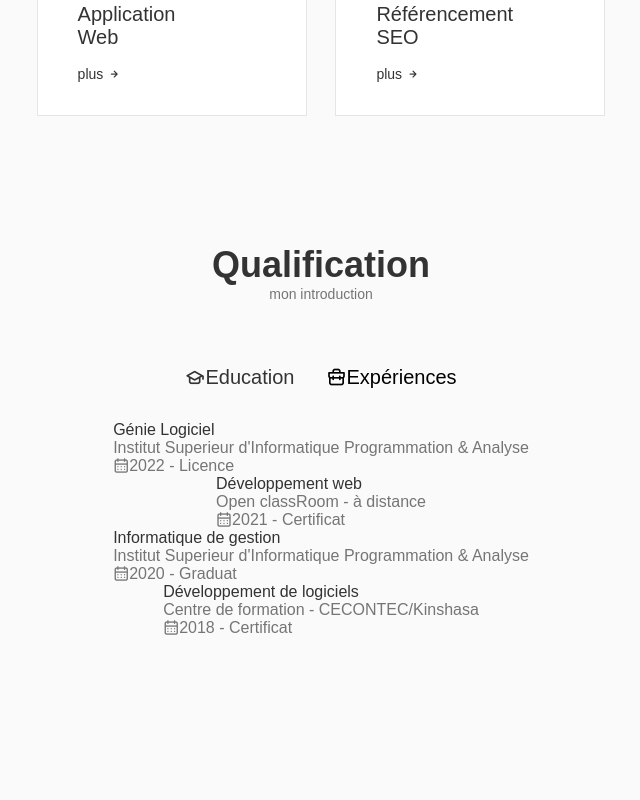
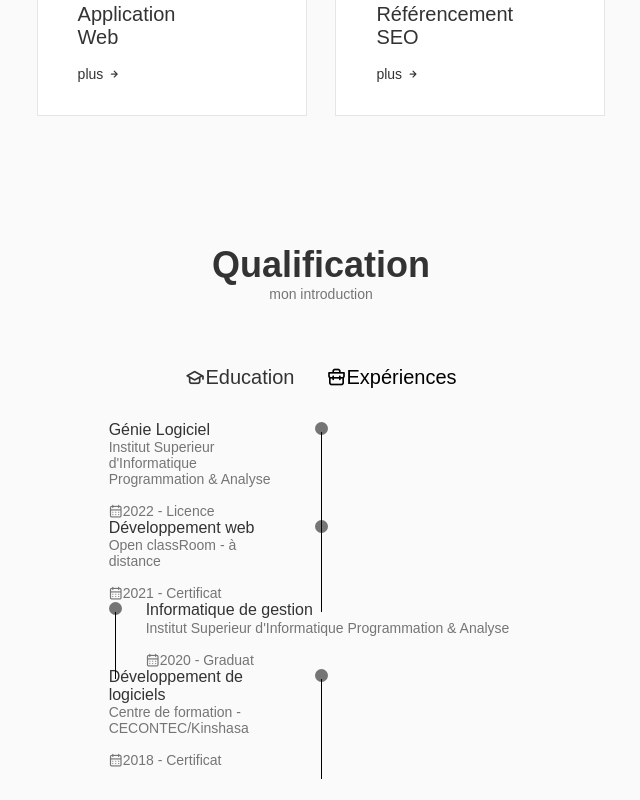
Before and after one commit to rovertnet/mon_portfolio, a React (Create React App) app: page / in a window 1280 px wide. Shown: the part 2742-3542 px from the top of the page, without its empty margins (319-959 px from the left). Before the commit the page ends 3411 px from the top, so only its background shows below. Built offline with nearby package versions, Linux system fonts and the light colour scheme.

Commit message:
un autre comite

```diff
--- a/src/composants/qualification/Qualification.jsx
+++ b/src/composants/qualification/Qualification.jsx
@@ -23,10 +23,7 @@ const Qualification = () => {
             <div className="qualification_sections">
                 <div className="qualification_content qualification_content-active">
                     <div className="qualification_data">
-                        <div>
-                            <span className="qualification_rounder"></span>
-                            <span className="qualification_line"></span>
-                        </div>
+
                         <div>
                             <h3 className="qualification_title">Génie Logiciel</h3>
                             <span className="qualification_subtitle">
@@ -37,13 +34,14 @@ const Qualification = () => {
                                 2022 - Licence
                             </div>
                         </div>
-                    </div>
-
-                      <div className="qualification_data">
                           <div>
                               <span className="qualification_rounder"></span>
                               <span className="qualification_line"></span>
                           </div>
+                    </div>
+
+                      <div className="qualification_data">
+
                           <div>
                               <h3 className="qualification_title">Développement web</h3>
                               <span className="qualification_subtitle">
@@ -53,6 +51,10 @@ const Qualification = () => {
                                   <i className="uil uil-calendar-alt"></i>
                                   2021 - Certificat
                               </div>
+                          </div>
+                          <div>
+                              <span className="qualification_rounder"></span>
+                              <span className="qualification_line"></span>
                           </div>
                       </div>
 
@@ -74,10 +76,7 @@ const Qualification = () => {
                       </div>
 
                       <div className="qualification_data">
-                          <div>
-                              <span className="qualification_rounder"></span>
-                              <span className="qualification_line"></span>
-                          </div>
+
                           <div>
                               <h3 className="qualification_title">Développement de logiciels</h3>
                               <span className="qualification_subtitle">
@@ -87,6 +86,10 @@ const Qualification = () => {
                                   <i className="uil uil-calendar-alt"></i>
                                   2018 - Certificat
                               </div>
+                          </div>
+                          <div>
+                              <span className="qualification_rounder"></span>
+                              <span className="qualification_line"></span>
                           </div>
                       </div>
                 </div>
--- a/src/composants/qualification/qualification.css
+++ b/src/composants/qualification/qualification.css
@@ -43,3 +43,25 @@
     font-size: var(--normal-font-size);
     font-weight: var(--font-medium);
 }
+.qualification_subtitle{
+    display: inline-block;
+    font-size: var(--small-font-size);
+    margin-bottom: var(--mb-1);
+}
+.qualification_calender{
+    font-size: var(--small-font-size);
+}
+.qualification_rounder{
+    display: inline-block;
+    width: 13px;
+    height: 13px;
+    background-color: var(--text-color);
+    border-radius: 50%;
+}
+.qualification_line{
+    display: block;
+    width: 1px;
+    height: 100%;
+    background-color: var(--title-color-dark);
+    transform: translate(6px, -7px);
+}
```
